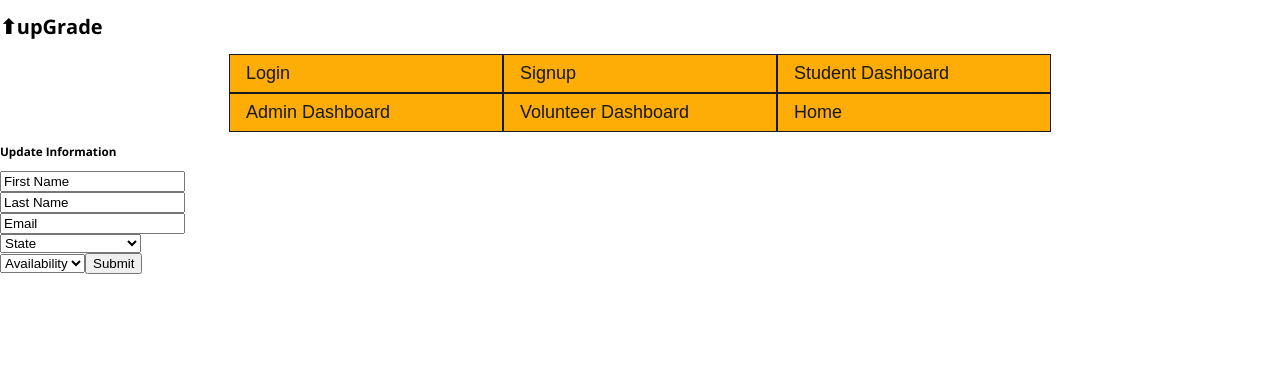
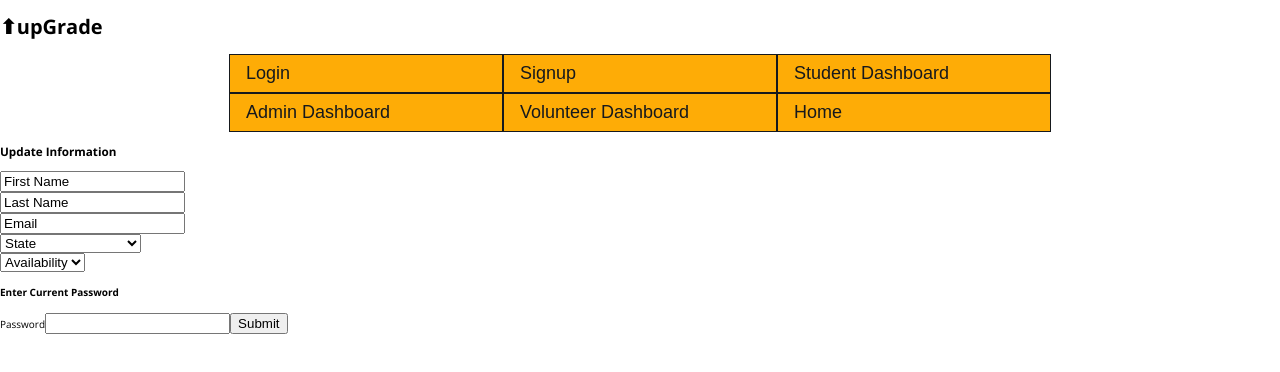
Before and after one commit to Build-Week-September-Part-Time/Front-End, a React (Create React App) app: page /update-volunteer in a window 1280 px wide. Shown: the top 372 px of the page. Built offline with nearby package versions, Linux system fonts and the light colour scheme; no server answers; sample sign-in values are in the browser's storage.

Commit message:
Added password field

```diff
--- a/src/components/volunteer/UpdateVolunteer.js
+++ b/src/components/volunteer/UpdateVolunteer.js
@@ -9,7 +9,8 @@ const initialFormData = {
     lastname: "Last Name",
     email: "Email",
     state: "State",
-    availability: "Availability"
+    availability: "Availability",
+    password: "password"
 
 }
 
@@ -153,6 +154,16 @@ function UpdateVolunteer() {
                     <option value="weekdays">Weekdays</option>
                     <option value="weekends">Weekends</option>
                 </select>
+                <br/>
+                <h4>Enter Current Password</h4>
+                <label>
+                   Password
+                   <input
+                    type="text"
+                    name="password"
+                    onChange={changeHandler}
+                    />
+                </label>
                <button>Submit</button>
             </form>
         </div>
```
